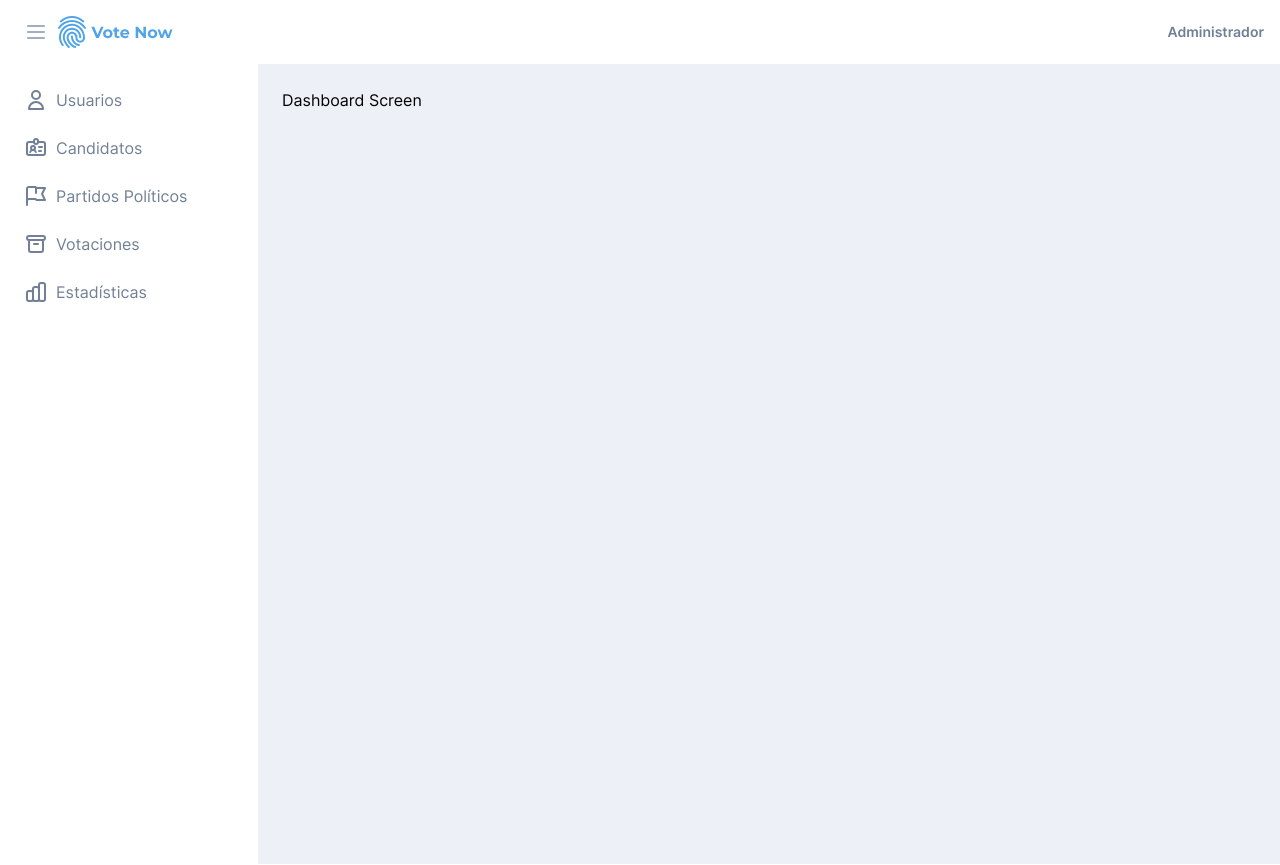
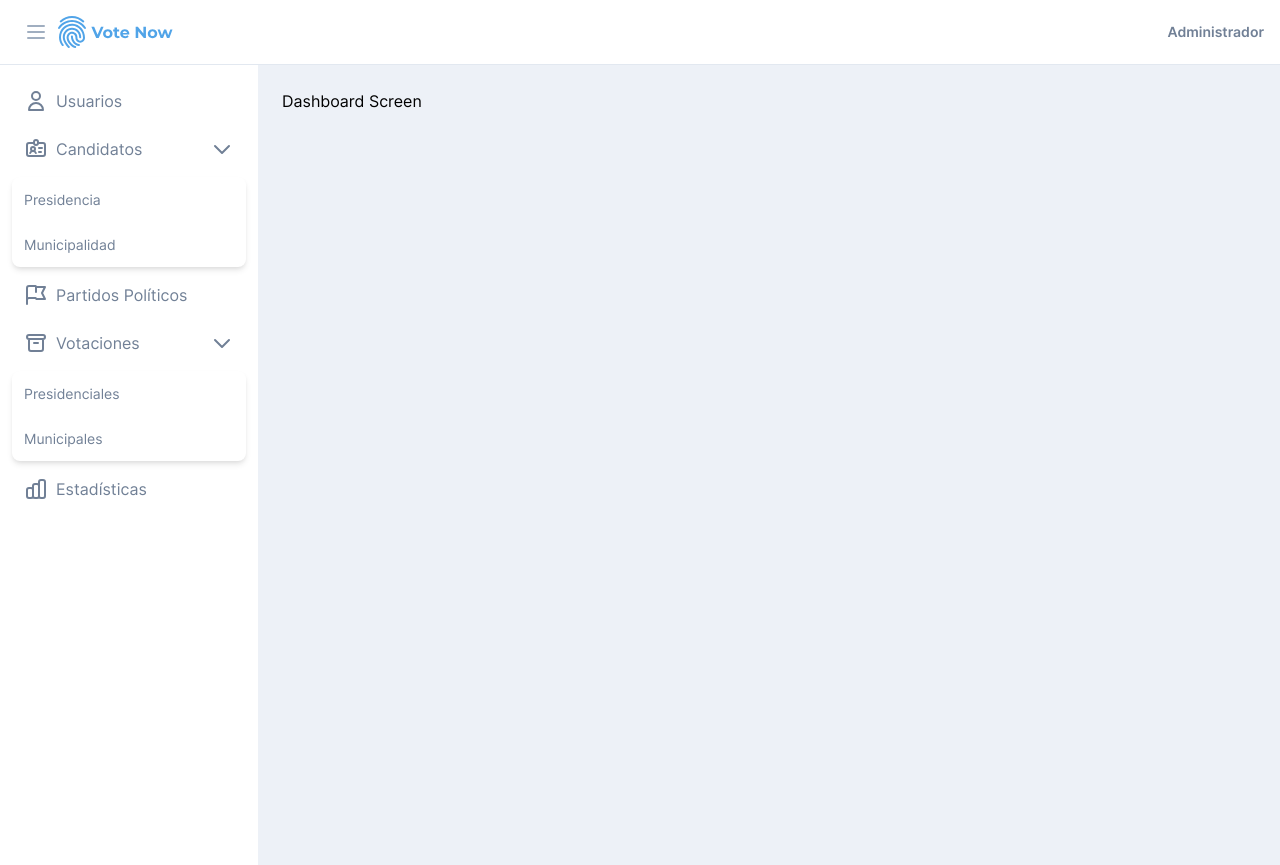
Before and after one commit to bryanbarrios/voting_app, a React (Create React App) app: page /dashboard in a window 1280 px wide. Built offline with nearby package versions, Linux system fonts and the light colour scheme; no server answers.

Commit message:
added sidebar item, sidebar dropdown and sidebar dropdown item (components)

```diff
--- a/src/components/DashboardNavbar.js
+++ b/src/components/DashboardNavbar.js
@@ -9,7 +9,7 @@ export const DashboardNavbar = ({children, isOpen}) => {
 
 	return (
 		<>
-			<nav className="bg-white w-full sticky top-0">
+			<nav className="bg-white w-full sticky top-0 border-b">
 				<div className="px-2 mx-auto max-w-7xl sm:px-6 lg:px-4">
 					<div className="relative flex items-center justify-between h-16">
 						<div className="flex items-center">
--- a/src/components/Sidebar.js
+++ b/src/components/Sidebar.js
@@ -1,21 +1,43 @@
 import React from 'react';
 import { Link } from 'react-router-dom';
+import { SidebarDropdown } from './SidebarDropdown';
+import { SidebarItem } from './SidebarItem';
 
 export const Sidebar = () => {
 	const styles = {
 		height: 'calc(100vh - 64px)',
 	};
 
+	const candidateDropdownItems = [
+		{
+			key: 1,
+			text: 'Presidencia',
+			to: '/dashboard/candidates/presidential-candidates',
+		},
+		{
+			key: 2,
+			text: 'Municipalidad',
+			to: '/dashboard/candidates/municipal-candidates',
+		},
+	];
+
+	const votingDropdownItems = [
+		{
+			key: 1,
+			text: 'Presidenciales',
+			to: '/dashboard/voting/presidential-voting',
+		},
+		{
+			key: 2,
+			text: 'Municipales',
+			to: '/dashboard/voting/municipal-voting',
+		},
+	];
+
 	return (
-		<aside
-			className="bg-white w-64 min-h-screen lg:w-1/4 p-3 flex"
-		>
+		<aside className="bg-white w-64 min-h-screen lg:w-1/4 p-3 flex">
 			<div className="flex flex-col w-full">
-				<Link
-					to="/dashboard/users"
-					className="duration-200 ease-in inline-flex items-center whitespace-no-wrap p-3 hover:bg-gray-100 rounded-lg text-gray-600"
-				>
-					<span className="mr-2">
+				<SidebarItem text="Usuarios" to="/dashboard/users">
 					<svg
 						className="w-6 h-6"
 						fill="none"
@@ -30,11 +52,8 @@ export const Sidebar = () => {
 							d="M16 7a4 4 0 11-8 0 4 4 0 018 0zM12 14a7 7 0 00-7 7h14a7 7 0 00-7-7z"
 						></path>
 					</svg>
-					</span>
-					Usuarios
-				</Link>
-				<Link className="duration-200 ease-in inline-flex items-center whitespace-no-wrap p-3 hover:bg-gray-100 rounded-lg text-gray-600">
-					<span className="mr-2">
+				</SidebarItem>
+				<SidebarDropdown text="Candidatos" items={candidateDropdownItems}>
 					<svg
 						className="w-6 h-6"
 						fill="none"
@@ -49,14 +68,11 @@ export const Sidebar = () => {
 							d="M10 6H5a2 2 0 00-2 2v9a2 2 0 002 2h14a2 2 0 002-2V8a2 2 0 00-2-2h-5m-4 0V5a2 2 0 114 0v1m-4 0a2 2 0 104 0m-5 8a2 2 0 100-4 2 2 0 000 4zm0 0c1.306 0 2.417.835 2.83 2M9 14a3.001 3.001 0 00-2.83 2M15 11h3m-3 4h2"
 						></path>
 					</svg>
-					</span>
-					Candidatos
-				</Link>
-				<Link
+				</SidebarDropdown>
+				<SidebarItem
+					text="Partidos Políticos"
 					to="/dashboard/political-parties"
-					className="duration-200 ease-in inline-flex items-center whitespace-no-wrap p-3 hover:bg-gray-100 rounded-lg text-gray-600"
 				>
-					<span className="mr-2">
 					<svg
 						className="w-6 h-6"
 						fill="none"
@@ -71,11 +87,8 @@ export const Sidebar = () => {
 							d="M3 21v-4m0 0V5a2 2 0 012-2h6.5l1 1H21l-3 6 3 6h-8.5l-1-1H5a2 2 0 00-2 2zm9-13.5V9"
 						></path>
 					</svg>
-					</span>
-					Partidos Políticos
-				</Link>
-				<Link className="duration-200 ease-in inline-flex items-center whitespace-no-wrap p-3 hover:bg-gray-100 rounded-lg text-gray-600">
-					<span className="mr-2">
+				</SidebarItem>
+				<SidebarDropdown text="Votaciones" items={votingDropdownItems}>
 					<svg
 						className="w-6 h-6"
 						fill="none"
@@ -90,14 +103,8 @@ export const Sidebar = () => {
 							d="M5 8h14M5 8a2 2 0 110-4h14a2 2 0 110 4M5 8v10a2 2 0 002 2h10a2 2 0 002-2V8m-9 4h4"
 						></path>
 					</svg>
-					</span>
-					Votaciones
-				</Link>
-				<Link
-					to="/dashboard/statistics"
-					className="duration-200 ease-in inline-flex items-center whitespace-no-wrap p-3 hover:bg-gray-100 rounded-lg text-gray-600"
-				>
-					<span className="mr-2">
+				</SidebarDropdown>
+				<SidebarItem text="Estadísticas" to="/dashboard//statistics">
 					<svg
 						className="w-6 h-6"
 						fill="none"
@@ -112,9 +119,7 @@ export const Sidebar = () => {
 							d="M9 19v-6a2 2 0 00-2-2H5a2 2 0 00-2 2v6a2 2 0 002 2h2a2 2 0 002-2zm0 0V9a2 2 0 012-2h2a2 2 0 012 2v10m-6 0a2 2 0 002 2h2a2 2 0 002-2m0 0V5a2 2 0 012-2h2a2 2 0 012 2v14a2 2 0 01-2 2h-2a2 2 0 01-2-2z"
 						></path>
 					</svg>
-					</span>
-					Estadísticas
-				</Link>
+				</SidebarItem>
 			</div>
 		</aside>
 	);
--- /dev/null
+++ b/src/components/SidebarDropdown.js
@@ -0,0 +1,43 @@
+import React, { useState } from 'react';
+import { SidebarDropdownItem } from './SidebarDropdownItem';
+
+export const SidebarDropdown = ({ text, items = [], children }) => {
+	const [isOpen, setIsOpen] = useState(false);
+	return (
+		<>
+			<button
+				className="duration-200 ease-in inline-flex items-center justify-between whitespace-no-wrap p-3 hover:bg-gray-100 rounded-lg text-gray-600 appearance-none focus:outline-none"
+				value={text}
+			>
+				<div className="inline-flex items-center">
+					<span>{children}</span>
+					<span className="mx-2">{text}</span>
+				</div>
+				<div>
+					<span>
+						<svg
+							className="w-6 h-6"
+							fill="none"
+							stroke="currentColor"
+							viewBox="0 0 24 24"
+							xmlns="http://www.w3.org/2000/svg"
+						>
+							<path
+								strokeLinecap="round"
+								strokeLinejoin="round"
+								strokeWidth="2"
+								d="M19 9l-7 7-7-7"
+							></path>
+						</svg>
+					</span>
+				</div>
+			</button>
+			<div className="my-1 w-full bg-white shadow-md rounded-lg">
+				{items.length !== 0 &&
+					items.map((item) => (
+						<SidebarDropdownItem key={item.key} text={item.text} to={item.to} />
+					))}
+			</div>
+		</>
+	);
+};
--- /dev/null
+++ b/src/components/SidebarDropdownItem.js
@@ -0,0 +1,13 @@
+import React from 'react';
+import { Link } from 'react-router-dom';
+
+export const SidebarDropdownItem = ({ to, text }) => {
+	return (
+		<Link
+			to={to}
+			className="duration-200 ease-in inline-flex items-center whitespace-no-wrap p-3 hover:bg-gray-100 rounded-lg text-gray-600 w-full text-sm"
+		>
+			{text}
+		</Link>
+	);
+};
--- /dev/null
+++ b/src/components/SidebarItem.js
@@ -0,0 +1,14 @@
+import React from 'react';
+import { Link } from 'react-router-dom';
+
+export const SidebarItem = ({ text, to, children }) => {
+	return (
+		<Link
+			to={to}
+			className="duration-200 ease-in inline-flex items-center whitespace-no-wrap p-3 hover:bg-gray-100 rounded-lg text-gray-600"
+		>
+			<span>{children}</span>
+			<span className="ml-2">{text}</span>
+		</Link>
+	);
+};
--- a/src/components/Spinner.js
+++ b/src/components/Spinner.js
@@ -3,7 +3,7 @@ import loader from '../assets/svg-loaders/oval.svg';
 
 export const Spinner = () => {
 	return (
-		<div className="inline-flex items-center">
+		<div className="inline-flex items-center my-2">
 			<img src={loader} alt="Loader" />
 			<span className="text-blue-pacific font-semibold text-base ml-1">
 				Cargando
```
Lines whose indentation alone changed are shown as unchanged.
